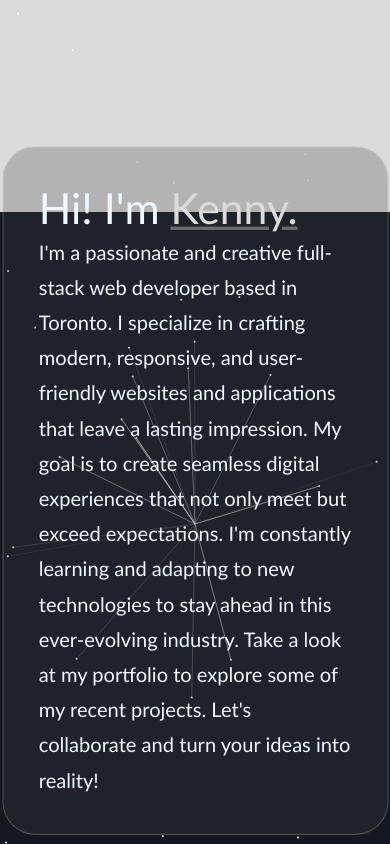
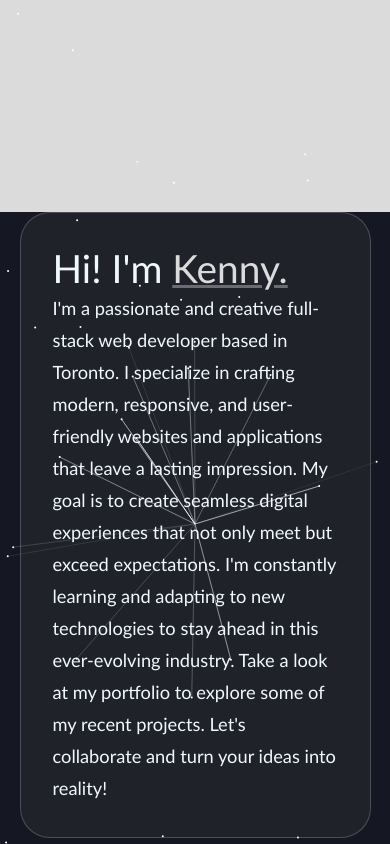
Before and after one commit to kenkneelee/kenlee.ca, a Next.js app: page / in a window 390 px wide. In both pictures the pointer is over the element 195 px from the left and 524 px from the top of the page. Shown: the top 844 px of the page. Built offline with nearby package versions, Linux system fonts and the light colour scheme.

Commit message:
remove box transform effect on mobile, too distracting

```diff
--- a/src/components/hero.module.css
+++ b/src/components/hero.module.css
@@ -28,6 +28,9 @@
   .heroIntro {
     font-size: 1.8rem;
   }
+  .heroText:hover {
+    transform: none;
+  }
 }
 
 @media (max-width: 500px) {
```
